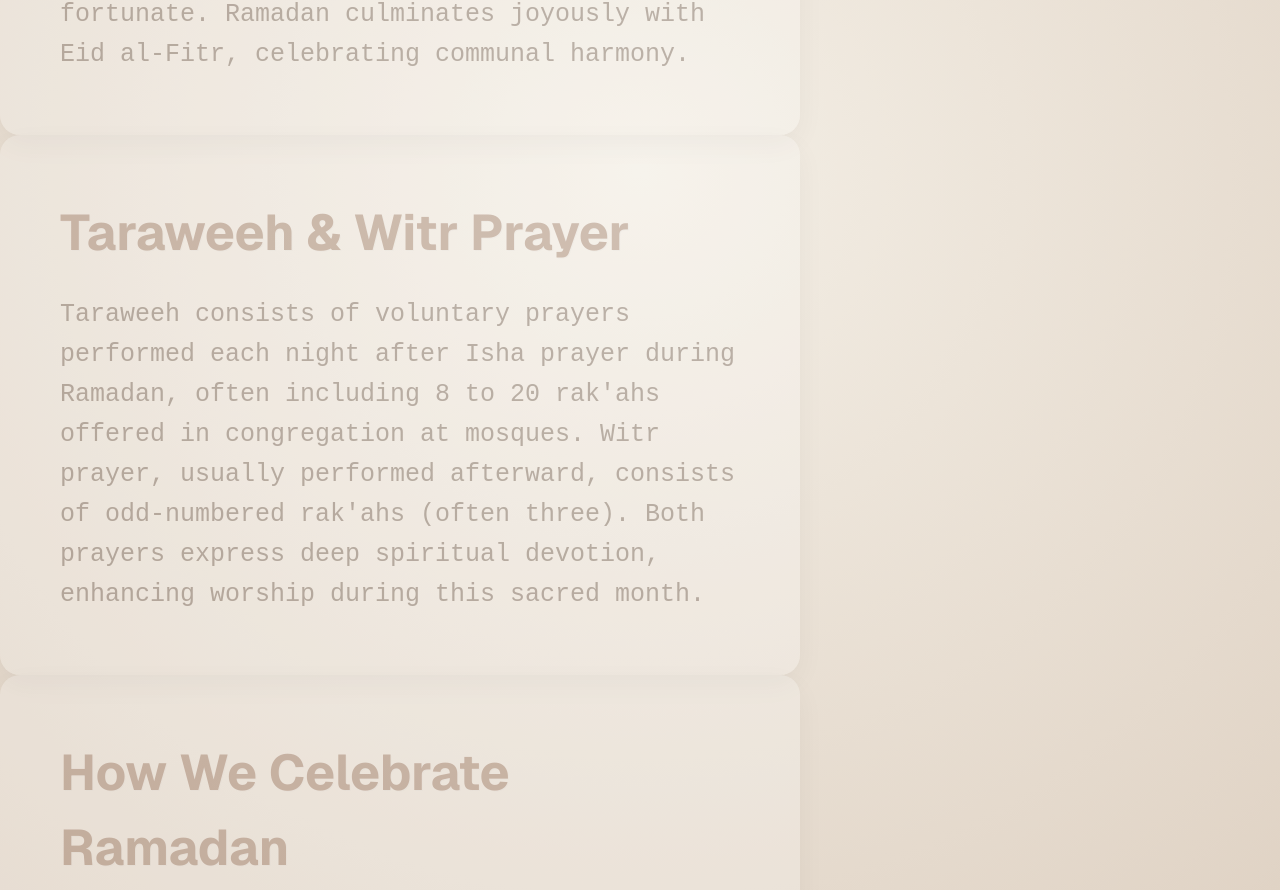
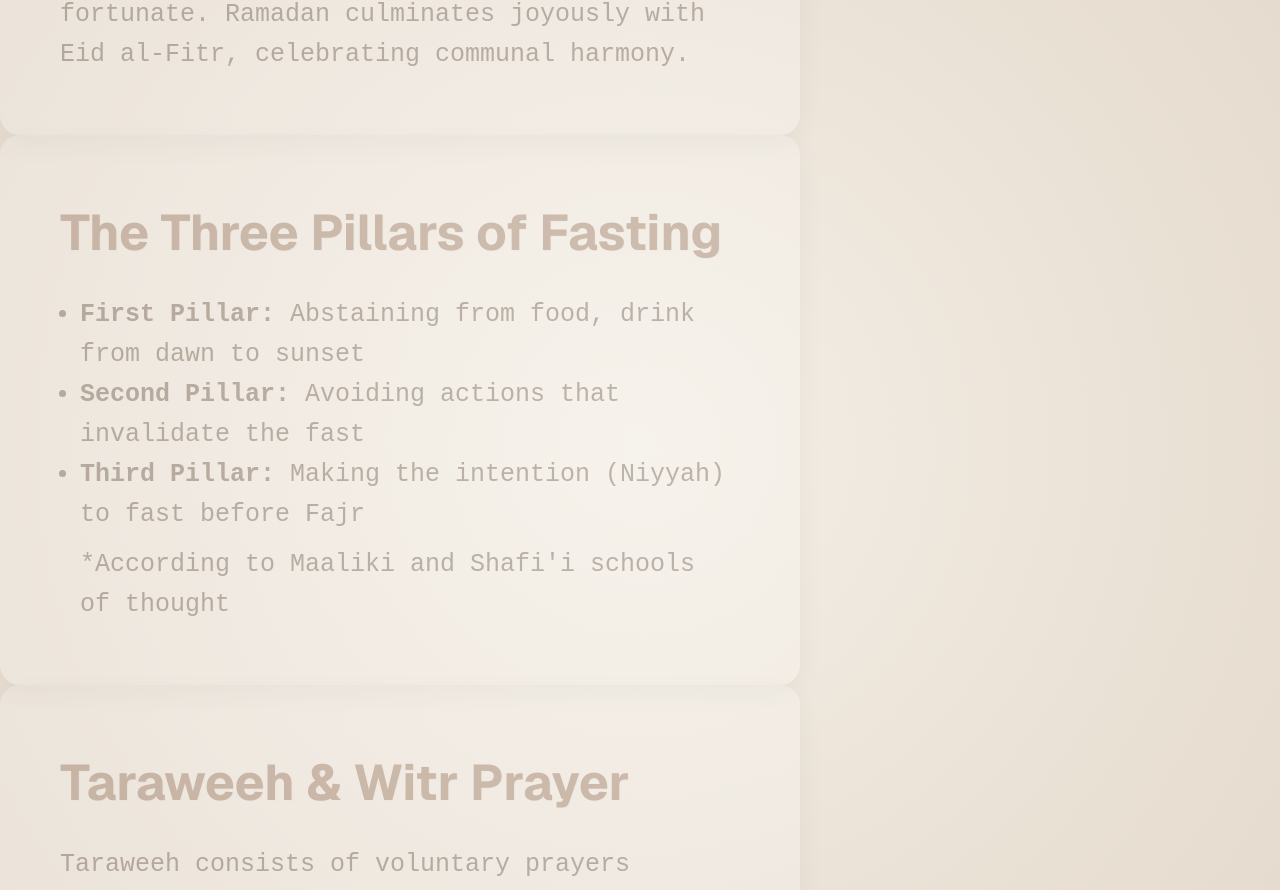
Before and after one commit to IyaadArshad/ramadan-presentation, a Next.js app: page / in a window 1280 px wide. Shown: the part 1800-2690 px from the top of the page. Built offline with nearby package versions, Linux system fonts and the light colour scheme.

Commit message:
Add 3 pillars slide

```diff
--- a/app/page.tsx
+++ b/app/page.tsx
@@ -68,6 +68,25 @@ export default function Home() {
         </p>
       </div>
 
+      {/* Three Pillars of Fasting Slide */}
+      <div
+        className="step content-slide"
+        data-x="2500"
+        data-y="1500"
+        data-z="-2000"
+        data-scale="1.5"
+        data-rotate-x="-45"
+        data-rotate-y="45"
+        data-rotate-z="-10">
+        <h2>The Three Pillars of Fasting</h2>
+        <ul className="celebration-list">
+          <li><b>First Pillar:</b> Abstaining from food, drink from dawn to sunset</li>
+          <li><b>Second Pillar:</b> Avoiding actions that invalidate the fast</li>
+          <li><b>Third Pillar:</b> Making the intention (Niyyah) to fast before Fajr</li>
+          <p className="note">*According to Maaliki and Shafi'i schools of thought</p>
+        </ul>
+      </div>
+
       {/* Taraweeh and Witr Prayer Slide */}
       <div
         className="step content-slide"
```
